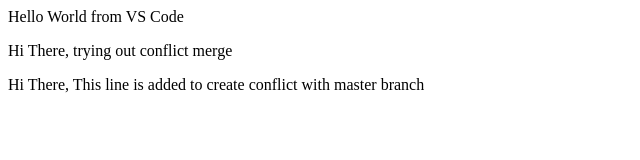
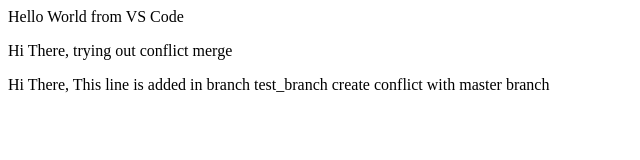
Before and after one commit to A24ul/my_repo_from_vscode, a plain HTML site: page index.html in a window 1280 px wide. Shown: the whole page, without its empty margins (0-640 px from the left). Drawn offline with Linux system fonts and the light colour scheme.

Commit message:
3rd line is changed to create conflict change done in test branch index

```diff
--- a/index.html
+++ b/index.html
@@ -1,3 +1,3 @@
 <div>Hello World from VS Code</div>
 <p>Hi There, trying out conflict merge</p>
-<p>Hi There, This line is added to create conflict with master branch</p>
+<p>Hi There, This line is added in branch test_branch create conflict with master branch</p>
```
